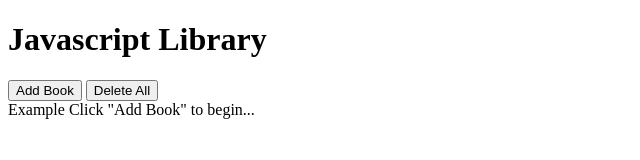
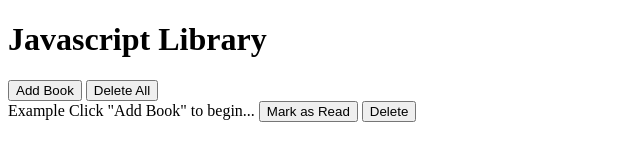
Before and after one commit to blakepyewpro/js-library, a plain HTML site: page index.html in a window 1280 px wide. Shown: the whole page, without its empty margins (0-640 px from the left). Drawn offline with Linux system fonts and the light colour scheme.

Commit message:
update basic html

```diff
--- a/index.html
+++ b/index.html
@@ -15,9 +15,11 @@
       <button id="delete-all">Delete All</button>
     </header>
     <main>
-      <div class="book" data-id="1">
+      <div class="book" data-id="1" data-status="unread">
         <span class="title">Example</span>
         <span class="description">Click "Add Book" to begin...</span>
+        <button class="status">Mark as Read</button>
+        <button class="delete">Delete</button>
       </div>
     </main>
   </div>
```
